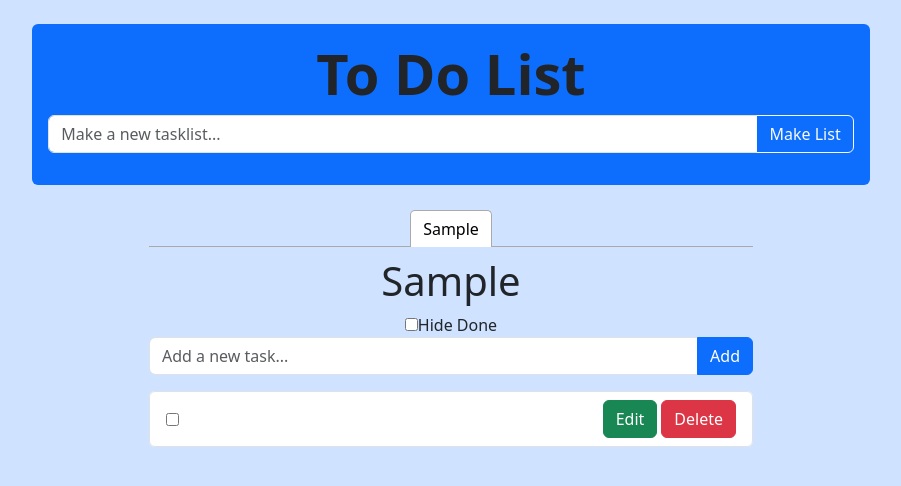
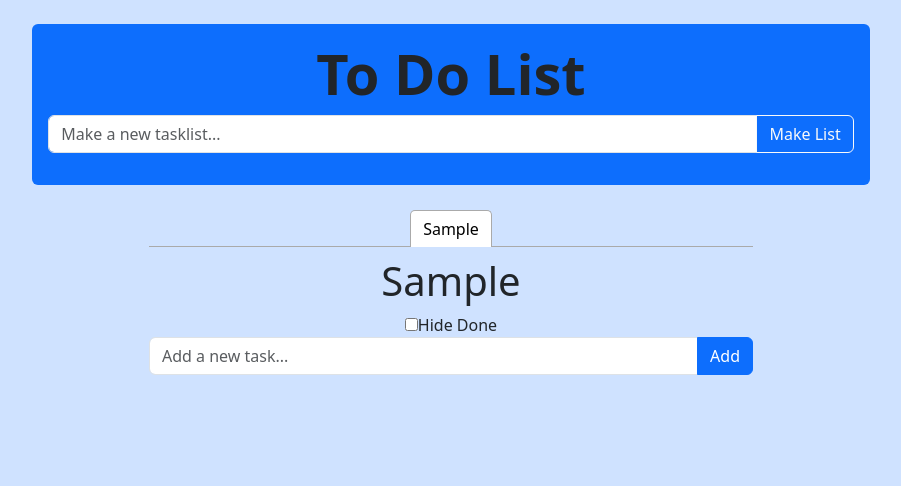
Before and after one commit to gjlander/DevDuoReactTodoList, a React (Vite) app in the folder ReactTodoList/: page / in a window 1280 px wide. Both pictures are taken after typing "Sample" into the empty fields and a click on the button "Make List". Shown: the top 486 px of the page, without its empty margins (189-1090 px from the left). Built offline with nearby package versions, Linux system fonts and the light colour scheme.

Commit message:
can now add new tasklist, and addnewtodo and sync with localStorage

```diff
--- a/ReactTodoList/src/components/AddNewTasklist.jsx
+++ b/ReactTodoList/src/components/AddNewTasklist.jsx
@@ -16,6 +16,7 @@ export default function AddNewTasklist({
                 //items: [...allTodos]
                 items: [],
                 listid: crypto.randomUUID(),
+                tabkey: crypto.randomUUID(),
             },
         ];
         setTasklists(newTasklists);
--- a/ReactTodoList/src/components/AddNewTodo.jsx
+++ b/ReactTodoList/src/components/AddNewTodo.jsx
@@ -6,6 +6,7 @@ function AddNewTodo({
     setTasklists,
     tasklists,
     listid,
+    items,
 }) {
     const handleTitleText = (e) => setTitle(e.target.value);
 
@@ -52,23 +53,31 @@ function AddNewTodo({
     const handleNewTodoSubmit = (e) => {
         e.preventDefault();
         if (!title) return;
+        //just for reference here is the original function that works in main with one list
+        // const handleNewTodoSubmit = (e) => {
+        //     e.preventDefault();
+        //     if (!title) return;
+        //     const newAllTodos = [
+        //         ...allTodos,
+        //         {
+        //             title,
+        //             done: false,
+        //             id: crypto.randomUUID(),
+        //         },
+        //     ];
+        //     setAllTodos(newAllTodos);
+        //     setTitle("");
+        // };
 
-        //one idea of how to reference the tasklist I want to edit
-        //id is still undefined-how to I get access to the id property of the tasklist?
-        //when Lilian did it with allTodos she just passed 'id'- I'm not 100% sure how that worked
-        const currentTasklist = tasklists.filter(
-            (tasklist) => tasklist.listid === listid
-        );
-
-        //update the items array of objects, which contains the todo items
         const updatedItems = [
-            ...currentTasklist.items,
+            ...items,
             {
                 title,
                 done: false,
                 id: crypto.randomUUID(),
             },
         ];
+
         //update tasklists array-which also requires I access the id property
         setTasklists((prev) =>
             prev.map((tasklist) =>
--- a/ReactTodoList/src/components/Tasklist.jsx
+++ b/ReactTodoList/src/components/Tasklist.jsx
@@ -5,8 +5,8 @@ import AddNewTodo from "./AddNewTodo";
 import TodoItem from "./TodoItem";
 function Tasklist({
     // allTodos, setAllTodos,
+    setTasklists,
     tasklists,
-    setTasklists,
 }) {
     const [title, setTitle] = useState("");
     const [hideDone, setHideDone] = useState(false);
@@ -20,14 +20,14 @@ function Tasklist({
                 <Tabs>
                     <TabList>
                         {tasklists.map((tasklist) => (
-                            <Tab key={tasklist.tasklistName} {...tasklist}>
+                            <Tab key={tasklist.tabkey}>
                                 {tasklist.tasklistName}
                             </Tab>
                         ))}
                     </TabList>
 
                     {tasklists.map((tasklist) => (
-                        <TabPanel key={tasklist.id}>
+                        <TabPanel key={tasklist.listid}>
                             <h2 className="display-6">
                                 {tasklist.tasklistName}
                             </h2>
@@ -47,15 +47,16 @@ function Tasklist({
                                 setTitle={setTitle}
                                 setTasklists={setTasklists}
                                 tasklists={tasklists}
+                                {...tasklist}
+                                // listid={listid}
                                 // allTodos={allTodos}
                                 // setAllTodos={setAllTodos}
                             />
                             <ul className="list-group bg-light h-100 taskList">
-                                {tasklists &&
-                                    tasklists.map((tasklist) => (
+                                {tasklist.items.map((item) => (
                                     <TodoItem
-                                            key={tasklist.id}
-                                            {...tasklist}
+                                        key={item.id}
+                                        {...item}
                                         hideDone={hideDone}
                                         setTasklists={setTasklists}
                                         // allTodos={allTodos}
```
Lines whose indentation alone changed are shown as unchanged.
